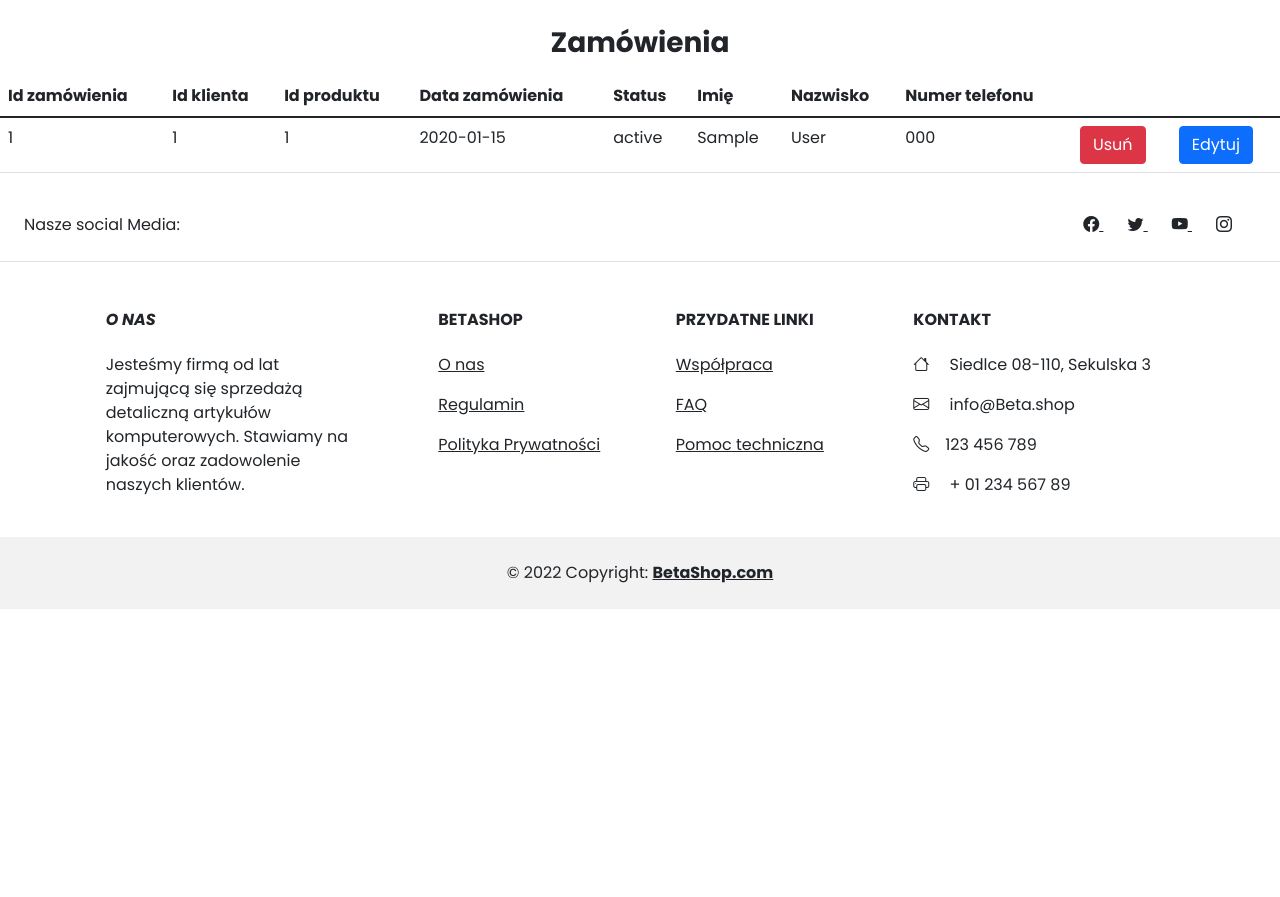
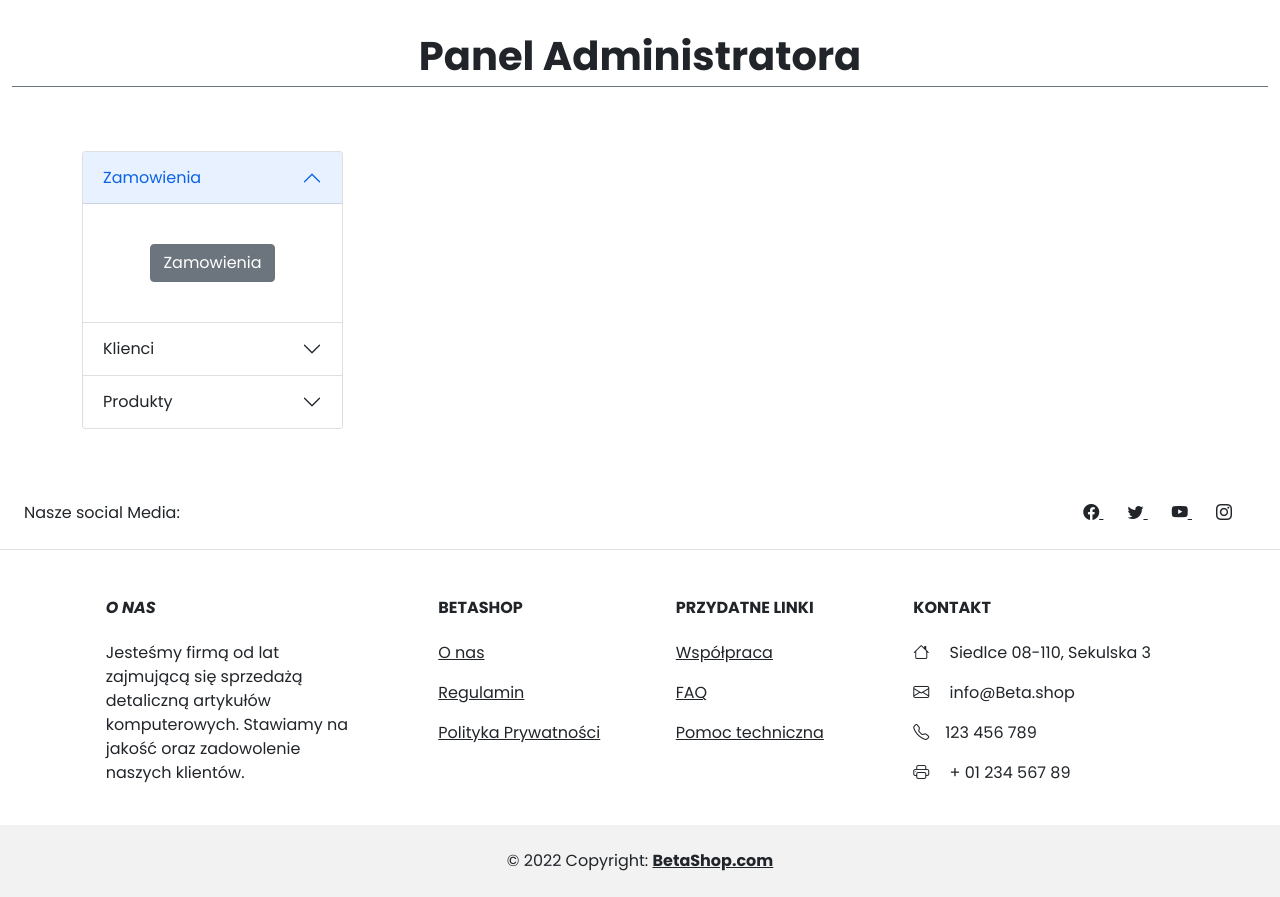
Before and after one commit to MateuszNaumiuk/Store, a PHP site: page /zamowienia.php in a window 1280 px wide. Shown: the part 86-983 px from the top of the page. Before the commit the page ends 695 px from the top, so only its background shows below. Run offline with PHP 8.4, Linux system fonts and the light colour scheme; tables that the repository leaves empty hold one stand-in row (values such as "Sample post").

Commit message:
Update zamowienia.php

```diff
--- a/zamowienia.php
+++ b/zamowienia.php
@@ -1,65 +1,76 @@
 <!DOCTYPE html>
-<html lang=pl>
+<html lang="pl-PL">
 
 <head>
+    <title>Zarzadzanie</title>
     <?php
     require("bootstrapConnection.php");
     require("connection.php");
     ?>
-    <title>Zamówienia</title>
-
 </head>
 
 <body>
+    <?php require("navbar.php"); ?>
+    <div class="container-fluid">
+        <p class="border-bottom border-secondary fw-bold text-center" style="font-size:2.5em">Panel Administratora</p>
+        <div class="container">
+            <div class="row">
+                <div class="col-3 my-5" style="text-align:center">
+                    <div class="accordion" id="accordionExample">
+                        <div class="accordion-item">
+                            <h2 class="accordion-header" id="headingOne">
+                                <button class="accordion-button" type="button" data-bs-toggle="collapse" data-bs-target="#collapseOne" aria-expanded="true" aria-controls="collapseOne">
+                                    Zamowienia
+                                </button>
+                            </h2>
+                            <div id="collapseOne" class="accordion-collapse collapse show" aria-labelledby="headingOne" data-bs-parent="#accordionExample">
+                                <div class="accordion-body">
+                                    <a href="zamowienia.php"><button type="submit" name="zamowienia" value="zamowienia" class="btn btn-secondary my-4">Zamowienia</button></a><br>
+                                </div>
+                            </div>
+                        </div>
+                        <div class="accordion-item">
+                            <h2 class="accordion-header" id="headingTwo">
+                                <button class="accordion-button collapsed" type="button" data-bs-toggle="collapse" data-bs-target="#collapseTwo" aria-expanded="false" aria-controls="collapseTwo">
+                                    Klienci
+                                </button>
+                            </h2>
+                            <div id="collapseTwo" class="accordion-collapse collapse" aria-labelledby="headingTwo" data-bs-parent="#accordionExample">
+                                <div class="accordion-body">
+                                    <a href="klienci.php"><button type="submit" name="klienci" value="klienci" class="btn btn-secondary my-4">Klienci</button></a><br>
+                                </div>
+                            </div>
+                        </div>
+                        <div class="accordion-item">
+                            <h2 class="accordion-header" id="headingThree">
+                                <button class="accordion-button collapsed" type="button" data-bs-toggle="collapse" data-bs-target="#collapseThree" aria-expanded="false" aria-controls="collapseThree">
+                                    Produkty
+                                </button>
+                            </h2>
+                            <div id="collapseThree" class="accordion-collapse collapse" aria-labelledby="headingThree" data-bs-parent="#accordionExample">
+                                <div class="accordion-body">
+                                    <a href="products.php"><button type="submit" name="products" value="products" class="btn btn-secondary my-4">Produkty</button></a><br>
+                                </div>
+                            </div>
+                        </div>
+                    </div>
+                </div>
+                <div class="col-9 mx">
 
+
+
+                </div>
+            </div>
+
+
+
+        </div>
+
+    </div>
     <?php
-    require("navbar.php");
+    include("footer.php");
     ?>
 
-    <main>
-        <div class="col-12">
-            <h3 class="my-3 text-center"><b>Zamówienia</b></h3>
-            <table class="table">
-                <thead class="thead-dark">
-                    <tr>
-                        <th scope="col">Id zamówienia</th>
-                        <th scope="col">Id klienta</th>
-                        <th scope="col">Id produktu</th>
-                        <th scope="col">Data zamówienia</th>
-                        <th scope="col">Status</th>
-                        <th scope="col">Imię</th>
-                        <th scope="col">Nazwisko</th>
-                        <th scope="col">Numer telefonu</th>
-                    </tr>
-                </thead>
-                <tbody>
-                    <?php
-                    $zapytanie = $conn->query("SELECT * FROM order_info");
-                    while ($row = $zapytanie->fetch()) {
-                    ?>
-                        <tr>
-                            <td> <?= $row['order_id'] ?> </td>
-                            <td> <?= $row['user_id'] ?> </td>
-                            <td> <?= $row['picture_id'] ?> </td>
-                            <td> <?= $row['order_date'] ?> </td>
-                            <td> <?= $row['order_status'] ?> </td>
-                            <td> <?= $row['fname'] ?> </td>
-                            <td> <?= $row['lname'] ?> </td>
-                            <td> <?= $row['phone'] ?> </td>
-                            <td><a href="usuwanie.php?order=<?= $row['order_id'] ?>"><button type="button" class="btn btn-danger">Usuń</button></a></td>
-                            <td><a href="edytowanie.php?order=<?= $row['order_id'] ?>"><button type="button" class="btn btn-primary">Edytuj</button></a></td>
-                        </tr>
-                    <?php
-                    }
-                    ?>
-                </tbody>
-            </table>
-        </div>
-        <!-- footer -->
-        <?php
-        include("footer.php");
-        ?>
-    </main>
 </body>
 
 </html>
```
